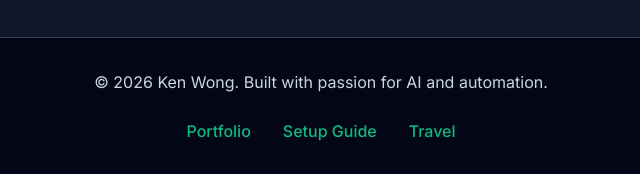
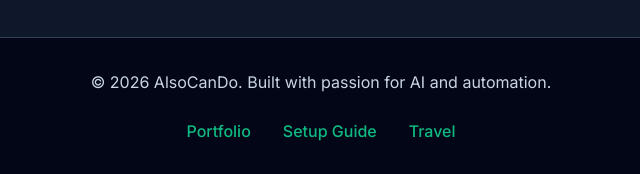
Before and after one commit to ACD-Ken/site, a website: page ai-index.html in a window 1280 px wide. Shown: the part 5095-5269 px from the top of the page, 319-959 px from the left. Drawn offline with Linux system fonts and the light colour scheme.

Commit message:
Update footer copyright from Ken Wong to AlsoCanDo

```diff
--- a/ai-index.html
+++ b/ai-index.html
@@ -311,7 +311,7 @@
     <!-- Footer -->
     <footer class="footer">
         <div class="container">
-            <p>&copy; 2026 Ken Wong. Built with passion for AI and automation.</p>
+            <p>&copy; 2026 AlsoCanDo. Built with passion for AI and automation.</p>
             <div class="footer-links">
                 <a href="kw-portfolio.html">Portfolio</a>
                 <a href="setup-guide.html">Setup Guide</a>
```
Also changed, not shown: index.html (+1 -1 lines), kw-portfolio.html (+1 -1 lines).
